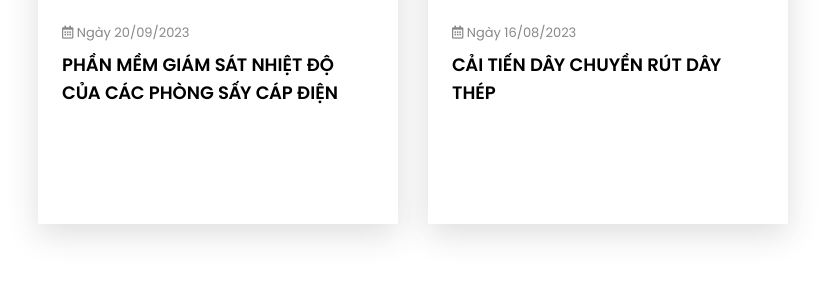
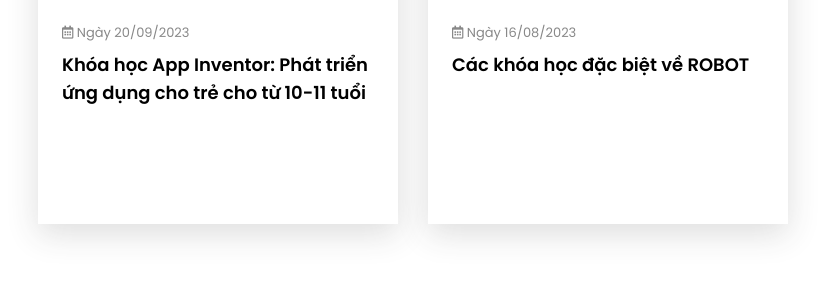
Before and after one commit to minhquang5014/bit-buddy-academy, a Flask app: page / in a window 1280 px wide. Shown: the part 2346-2650 px from the top of the page, without its empty margins (32-857 px from the left). Run offline with Flask 3, Linux system fonts and the light colour scheme; some libraries are stand-ins or nearby versions; some web fonts are replaced.

Commit message:
push the web on render

```diff
--- a/website/templates/home.html
+++ b/website/templates/home.html
@@ -283,17 +283,8 @@
 
 <!-- Lesson courses -->
 
-<section class="navbar-banner" style="background-image:url('upload/tab/1193nganh-cong-nghe-ky-thuat-co-dien-tu.png')">
-
-    <h1 class="header-title">Dự án</h1>
-    <div class="breadcrumbs-box">
-        <div class="container">
-            <ul class="breadcrumb">
-                <li><i class="fas fa-home"></i> <a href="/">Trang chủ</a></li>
-                <li><a href="/du-an-l7">Dự án</a></li>
-            </ul>
-        </div>
-    </div>
+<section class="navbar-banner" style="background-image:url('https://encrypted-tbn0.gstatic.com/images?q=tbn:ANd9GcThwhdncBFFQFUg-4_HQzAmC-xFeNsA4r9fYA&s')">
+    <h1 class="header-title">Các khóa học của chúng tôi</h1>
 </section>
 
 <section class="content pt-4 py-lg-5 news">
@@ -303,16 +294,16 @@
                 <div class="item">
                     <div class="img-box mb-0 mb-md-0">
                         <div class="image_inner d-flex">
-                            <img class="img-cover" src="upload/news/1941screenshot--1-.png" alt="HỆ THỐNG GIÁM SÁT GHI VÀ LƯU TRỮ DỮ LIỆU HỆ THỐNG ĐÚC ĐỒNG NHÀ MÁY LS VINA Cable & System">
+                            <img class="img-cover" src="/static/images/scratch.png" alt="Khóa học Scratch: Lập trình cho trẻ 7-8 tuổi">
                         </div>
                     </div>
                     <div class="item-body p-4">
                         <div class="d-flex  cat-date mb-2">
-                            <span class="date mb-0 mr-4"><i class="far fa-calendar-alt"></i> Ngày  06/01/2025</span>
+                            <span class="date mb-0 mr-4"><i class="far fa-calendar-alt"></i> Ngày 06/01/2025</span>
                             <a href="/du-an-l7" class="d-none"><i class="fas fa-bars"></i> Dự án</a>
                         </div>
                         <h5 class="item-title ">
-                            <a class="" href="/he-thong-giam-sat-ghi-va-luu-tru-du-lieu-he-thong-duc-dong-nha-may-ls-vina-cable--system-n98.html">HỆ THỐNG GIÁM SÁT GHI VÀ LƯU TRỮ DỮ LIỆU HỆ THỐNG ĐÚC ĐỒNG NHÀ MÁY LS VINA Cable & System</a>
+                            <a class="" href="#">Khóa học Scratch: Lập trình cho trẻ 7-8 tuổi</a>
                         </h5>
                         <p class="content mb-2"></p>
                     </div>
@@ -322,16 +313,16 @@
                 <div class="item">
                     <div class="img-box mb-0 mb-md-0">
                         <div class="image_inner d-flex">
-                            <img class="img-cover" src="upload/news/1189annotation-2024-08-30-090651.png" alt="HỆ THỐNG GIÁM SÁT BỌC CÁP TRUNG THẾ NHÀ MÁY LS VINA Cable & System">
+                            <img class="img-cover" src="/static/images/python.png" alt="Khóa học Python: Lập trình cơ bản cho trẻ từ 8-9 tuổi">
                         </div>
                     </div>
                     <div class="item-body p-4">
                         <div class="d-flex  cat-date mb-2">
-                            <span class="date mb-0 mr-4"><i class="far fa-calendar-alt"></i> Ngày  28/09/2024</span>
+                            <span class="date mb-0 mr-4"><i class="far fa-calendar-alt"></i> Ngày 28/09/2024</span>
                             <a href="/du-an-l7" class="d-none"><i class="fas fa-bars"></i> Dự án</a>
                         </div>
                         <h5 class="item-title ">
-                            <a class="" href="/he-thong-giam-sat-boc-cap-trung-the-nha-may-ls-vina-cable--system-n97.html">HỆ THỐNG GIÁM SÁT BỌC CÁP TRUNG THẾ NHÀ MÁY LS VINA Cable & System</a>
+                            <a class="" href="#"> Khóa học Python: Lập trình cơ bản cho trẻ từ 8-9 tuổi </a>
                         </h5>
                         <p class="content mb-2"></p>
                     </div>
@@ -341,7 +332,7 @@
                 <div class="item">
                     <div class="img-box mb-0 mb-md-0">
                         <div class="image_inner d-flex">
-                            <img class="img-cover" src="upload/news/7401.png" alt="HỆ THỐNG GIÁM SÁT GHI VÀ LƯU TRỮ DỮ LIỆU MÁY ĐÚC CÁN NHÔM NHÀ MÁY LS VINA Cable & System">
+                            <img class="img-cover" src="/static/images/game-maker.png" alt="Khóa học Game Maker: Tạo trò chơi cho trẻ từ 9-10 tuổi">
                         </div>
                     </div>
                     <div class="item-body p-4">
@@ -350,7 +341,7 @@
                             <a href="/du-an-l7" class="d-none"><i class="fas fa-bars"></i> Dự án</a>
                         </div>
                         <h5 class="item-title ">
-                            <a class="" href="/he-thong-giam-sat-ghi-va-luu-tru-du-lieu-may-duc-can-nhom-nha-may-ls-vina-cable--system-n91.html">HỆ THỐNG GIÁM SÁT GHI VÀ LƯU TRỮ DỮ LIỆU MÁY ĐÚC CÁN NHÔM NHÀ MÁY LS VINA Cable & System</a>
+                            <a class="" href="#">Khóa học Game Maker: Tạo trò chơi cho trẻ từ 9-10 tuổi</a>
                         </h5>
                         <p class="content mb-2"></p>
                     </div>
@@ -360,7 +351,7 @@
                 <div class="item">
                     <div class="img-box mb-0 mb-md-0">
                         <div class="image_inner d-flex">
-                            <img class="img-cover" src="upload/news/1733z4679791787926-9fc783fe26a61fe4333bc213ff27058f.jpg" alt="PHẦN MỀM GIÁM SÁT NHIỆT ĐỘ CỦA CÁC PHÒNG SẤY CÁP ĐIỆN">
+                            <img class="img-cover" src="https://hourofcode.vn/wp-content/uploads/2023/08/Appinventor-La%CC%A3%CC%82p-ti%CC%80nh-u%CC%9B%CC%81ng-du%CC%A3ng-Android.png" alt="Khóa học App Inventor: Phát triển ứng dụng cho trẻ cho từ 10-11 tuổi">
                         </div>
                     </div>
                     <div class="item-body p-4">
@@ -369,17 +360,18 @@
                             <a href="/du-an-l7" class="d-none"><i class="fas fa-bars"></i> Dự án</a>
                         </div>
                         <h5 class="item-title ">
-                            <a class="" href="/phan-mem-giam-sat-nhiet-do-cua-cac-phong-say-cap-n90.html">PHẦN MỀM GIÁM SÁT NHIỆT ĐỘ CỦA CÁC PHÒNG SẤY CÁP ĐIỆN</a>
+                            <a class="" href="/phan-mem-giam-sat-nhiet-do-cua-cac-phong-say-cap-n90.html">Khóa học App Inventor: Phát triển ứng dụng cho trẻ cho từ 10-11 tuổi</a>
                         </h5>
                         <p class="content mb-2"></p>
                     </div>
                 </div>
             </div>
+
             <div class="col-12 col-md-6 col-lg-4 mb-3 mb-md-4 pb-lg-2">
                 <div class="item">
                     <div class="img-box mb-0 mb-md-0">
                         <div class="image_inner d-flex">
-                            <img class="img-cover" src="upload/news/1546z4569004101061-b18b9f26087c2e637b37139140e78fda.jpg" alt="CẢI TIẾN DÂY CHUYỀN RÚT DÂY THÉP ">
+                            <img class="img-cover" src="https://eng.roborobo.co.kr/images/mobile/contents/products/uaro/ui_img_1.jpg" alt="Các khóa học đặc biệt về ROBOT">
                         </div>
                     </div>
                     <div class="item-body p-4">
@@ -388,7 +380,7 @@
                             <a href="/du-an-l7" class="d-none"><i class="fas fa-bars"></i> Dự án</a>
                         </div>
                         <h5 class="item-title ">
-                            <a class="" href="/cai-tien-day-chuyen-rut-day-thep--n79.html">CẢI TIẾN DÂY CHUYỀN RÚT DÂY THÉP </a>
+                            <a class="" href="/cai-tien-day-chuyen-rut-day-thep--n79.html">Các khóa học đặc biệt về ROBOT</a>
                         </h5>
                         <p class="content mb-2"></p>
                     </div>
```
Also changed, not shown: website/static/images/game-maker.png (added), website/static/images/python.png (added), website/static/images/scratch.png (added).
